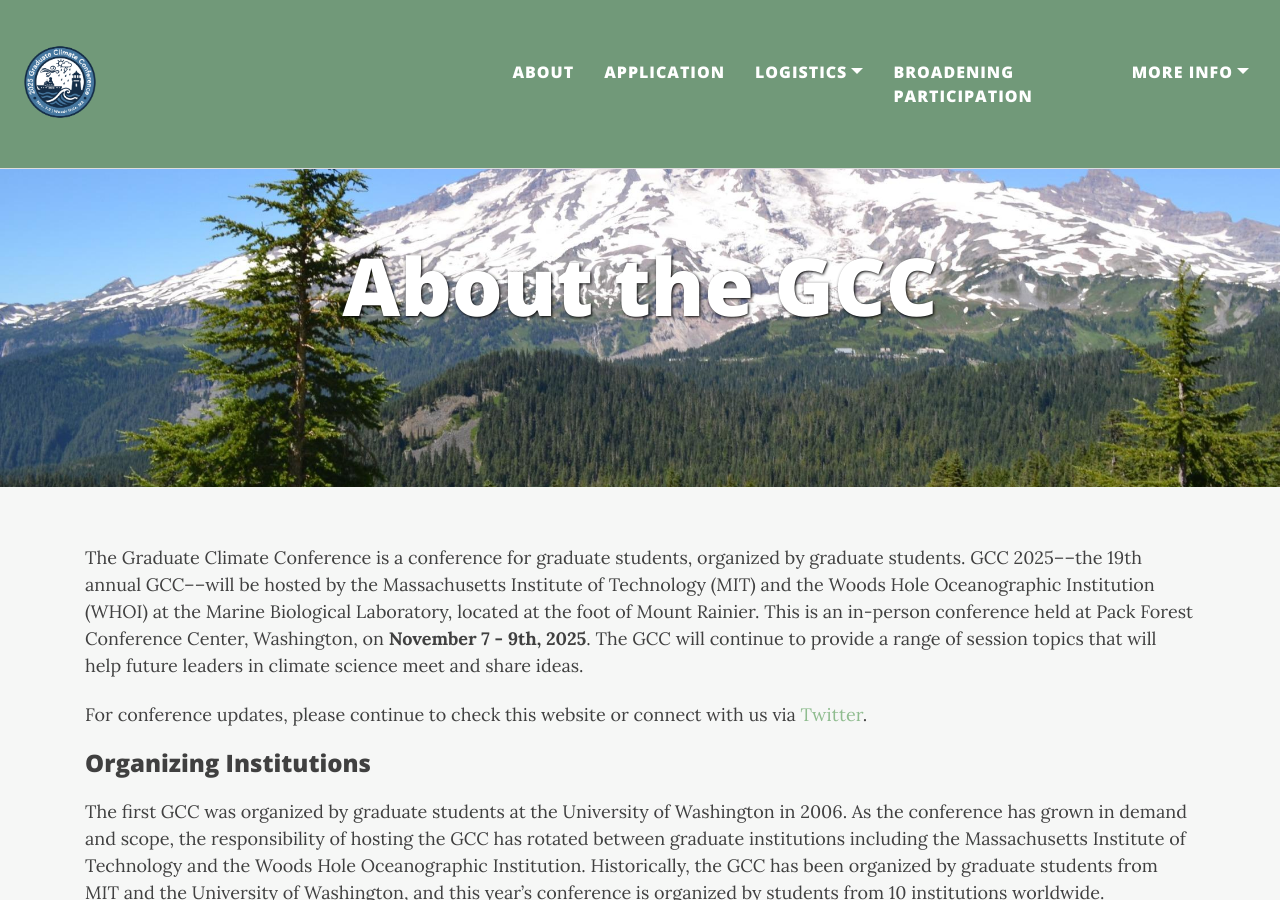
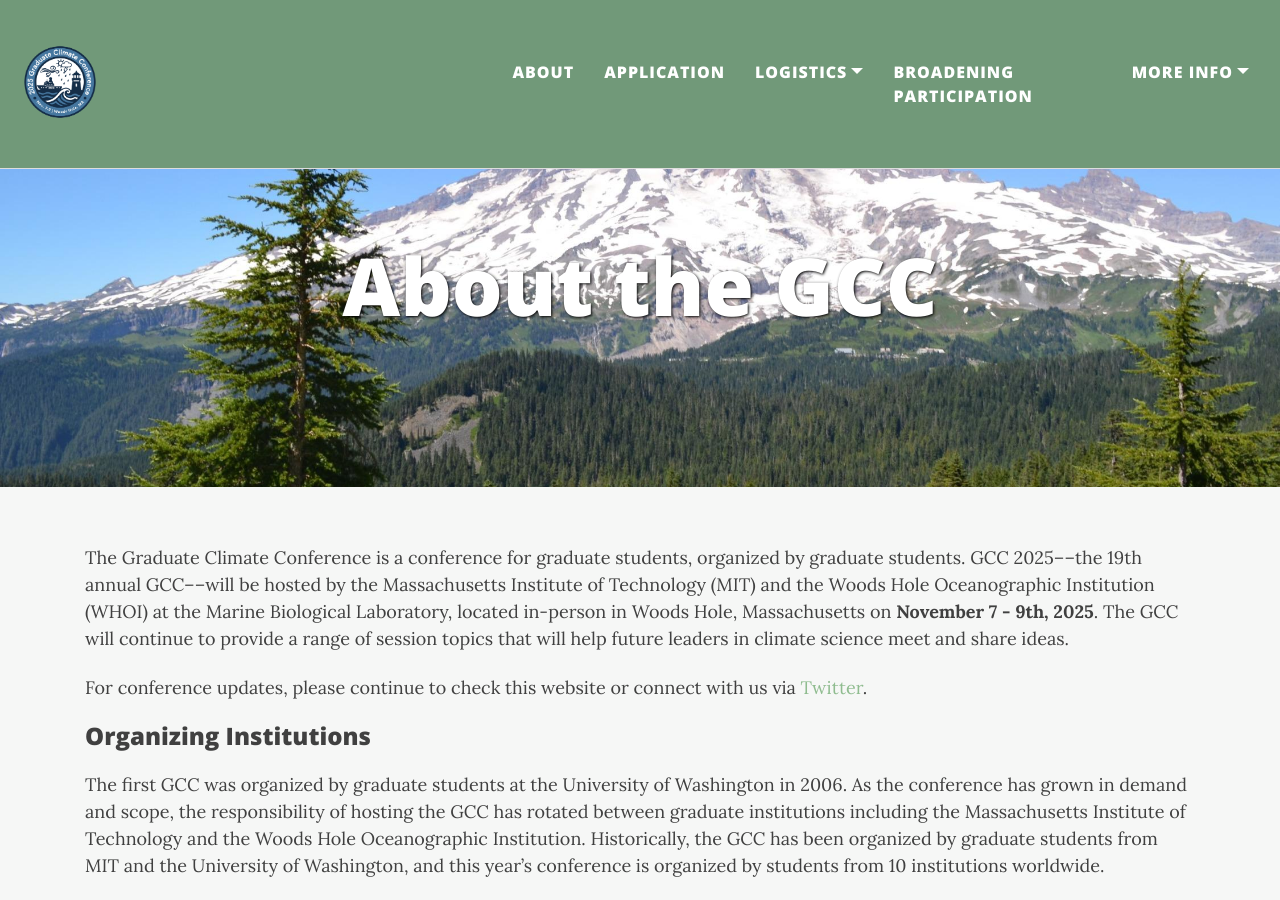
Before and after one commit to graduateclimateconference/graduateclimateconference.github.io, a Jekyll site: the page built from about.md, in a window 1280 px wide and 900 px high. Built offline with Jekyll 4.4.1, drawn with Linux system fonts in a browser that asks for light colours; nearby versions of some CDN libraries.

Commit message:
Update about.md

```diff
--- a/about.md
+++ b/about.md
@@ -3,7 +3,7 @@ layout: page
 title: About the GCC
 cover-img: "/assets/img/rainier1.jpeg"
 ---
-The Graduate Climate Conference is a conference for graduate students, organized by graduate students. GCC 2025––the 19th annual GCC––will be hosted by the Massachusetts Institute of Technology (MIT) and the Woods Hole Oceanographic Institution (WHOI) at the Marine Biological Laboratory, located at the foot of Mount Rainier. This is an in-person conference held at Pack Forest Conference Center, Washington, on __November 7 - 9th, 2025__. The GCC will continue to provide a range of session topics that will help future leaders in climate science meet and share ideas.
+The Graduate Climate Conference is a conference for graduate students, organized by graduate students. GCC 2025––the 19th annual GCC––will be hosted by the Massachusetts Institute of Technology (MIT) and the Woods Hole Oceanographic Institution (WHOI) at the Marine Biological Laboratory, located in-person in Woods Hole, Massachusetts on __November 7 - 9th, 2025__. The GCC will continue to provide a range of session topics that will help future leaders in climate science meet and share ideas.
 
 
 For conference updates, please continue to check this website or connect with us via [Twitter](https://twitter.com/gradclimateconf){:target="_blank"}.
```
